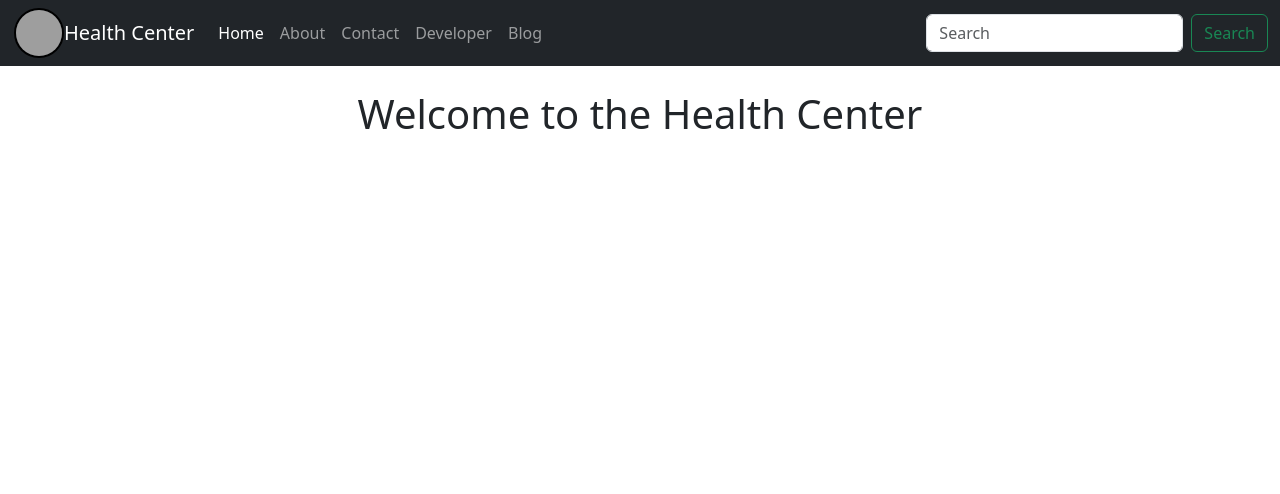
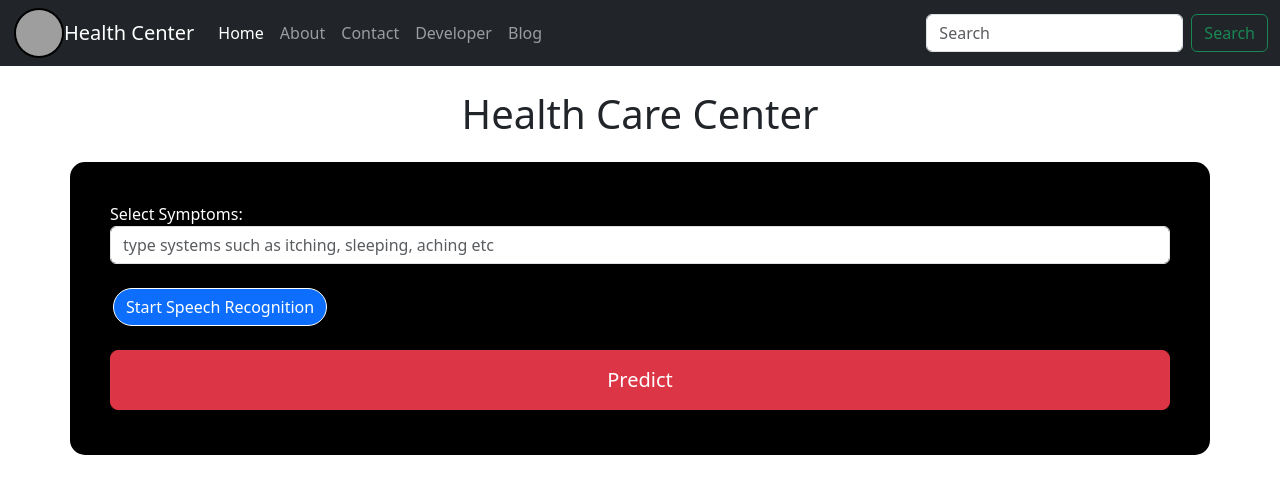
Before and after one commit to Cynthiachelangat/medicineRecommeder, a Python web app: template templates/index.html in a window 1280 px wide. Shown: the top 494 px of the page. Run offline with Jinja, Linux system fonts and the light colour scheme; the template is opened without the code that fills it, so the values that code supplies are empty; grey boxes are pictures that could not be loaded.

Commit message:
desinging a form

```diff
--- a/templates/index.html
+++ b/templates/index.html
@@ -5,23 +5,30 @@
     <meta name="viewport" content="width=device-width, initial-scale=1">
     <title>Health Care Center</title>
     <link href="https://cdn.jsdelivr.net/npm/bootstrap@5.3.1/dist/css/bootstrap.min.css" rel="stylesheet" integrity="sha384-4bw+/aepP/YC94hEpVNVgiZdgIC5+VKNBQNGCHeKRQN+PtmoHDEXuppvnDJzQIu9" crossorigin="anonymous">
+  </head>
 
   <style>
+
         .logo {
             width: 50px;
             height: 50px;
+            color: black;
             margin-top: 0;
             margin-left: 2px;
         }
+
         .myimg {
             width: 50px;
             height: 50px;
             border: 2px solid black;
             border-radius: 25px;
         }
+
+
+
+
     </style>
 </head>
-
 <body>
     <!-- Navbar -->
     <nav class="navbar navbar-expand-lg navbar-dark bg-dark">
@@ -35,7 +42,6 @@
             <button class="navbar-toggler" type="button" data-bs-toggle="collapse" data-bs-target="#navbarSupportedContent" aria-controls="navbarSupportedContent" aria-expanded="false" aria-label="Toggle navigation">
                 <span class="navbar-toggler-icon"></span>
             </button>
-
             <div class="collapse navbar-collapse" id="navbarSupportedContent">
                 <ul class="navbar-nav me-auto mb-2 mb-lg-0">
                     <li class="nav-item">
@@ -62,8 +68,61 @@
         </div>
     </nav>
 
-    <!-- Main form of the page -->
-    <h1 class="mt-4 my-4 text-center">Welcome to the Health Center</h1>
+
+
+
+<!-- main form of page -->
+<h1 class="mt-4 my-4 text-center text-green">Health Care Center</h1>
+<div class="container my-4 mt-4" style="background: black; color: white; border-radius: 15px; padding: 40px;">
+    <form action="/predict" method="post">
+        <div class="form-group">
+            <label for="symptoms">Select Symptoms:</label>
+            <input type="text" class="form-control", id="symptoms" name="symptoms" placeholder="type systems such as itching, sleeping, aching etc">
+
+        </div>
+        <br>
+        <button type="button" id="startSpeechRecognition" class="btn btn-primary" style="margin-left:3px;border:1px solid white; border-radius:20px;">
+            Start Speech Recognition
+        </button>
+        <br>
+
+        <!-- Display the transcribed text here -->
+        <div name="mysysms" id="transcription"></div>
+
+        {% if message %}
+        <p>{{ message }}</p>
+        {% endif %}
+        <br>
+
+        <button type="submit" class="btn btn-danger btn-lg" style="width: 100%; padding: 14px; margin-bottom: 5px;">Predict</button>
+    </form>
+</div>
+
+
+
+
+
+
+
+
+{% if predicted_disease %}
+
+<!-- Results -->
+<h1 class="text-center my-4 mt-4">Our AI System Results</h1>
+<div class="container">
+
+    <div class="result-container">
+        <!-- Buttons to toggle display -->
+        <button class="toggle-button" data-bs-toggle="modal" data-bs-target="#diseaseModal" style="padding:4px;  margin: 5px 40px 5px 0; font-size:20px;font-weight:bold; width:140px; border-radius:5px; background:#F39334;color:black;">Disease</button>
+        <button class="toggle-button" data-bs-toggle="modal" data-bs-target="#descriptionModal" style="padding:4px; margin: 5px 40px 5px 0; font-size:20px;font-weight:bold; width:140px; border-radius:5px; background:#268AF3 ;color:black;">Description</button>
+        <button class="toggle-button" data-bs-toggle="modal" data-bs-target="#precautionModal" style="padding:4px; margin: 5px 40px 5px 0; font-size:20px;font-weight:bold; width:140px; border-radius:5px; background:#F371F9 ;color:black;">Precaution</button>
+        <button class="toggle-button" data-bs-toggle="modal" data-bs-target="#medicationsModal" style="padding:4px; margin: 5px 40px 5px 0; font-size:20px;font-weight:bold; width:140px;border-radius:5px; background:#F8576F ;color:black;">Medications</button>
+        <button class="toggle-button" data-bs-toggle="modal" data-bs-target="#workoutsModal" style="padding:4px; margin: 5px 40px 5px 0; font-size:20px;font-weight:bold; width:140px; border-radius:5px; background:#99F741 ;color:black;">Workouts</button>
+        <button class="toggle-button" data-bs-toggle="modal" data-bs-target="#dietsModal" style="padding:4px; margin: 5px 40px 5px 0; font-size:20px;font-weight:bold; width:140px; border-radius:5px; background:#E5E23D;color:black;">Diets</button>
+    </div>
+</div>
+
+{% endif %}
 
     <script src="https://cdn.jsdelivr.net/npm/bootstrap@5.3.1/dist/js/bootstrap.bundle.min.js" integrity="sha384-HwwvtgBNo3bZJJLYd8oVXjrBZt8cqVSpeBNS5n7C8IVInixGAoxmnlMuBnhbgrkm" crossorigin="anonymous"></script>
   </body>
```
Lines whose indentation alone changed are shown as unchanged.
